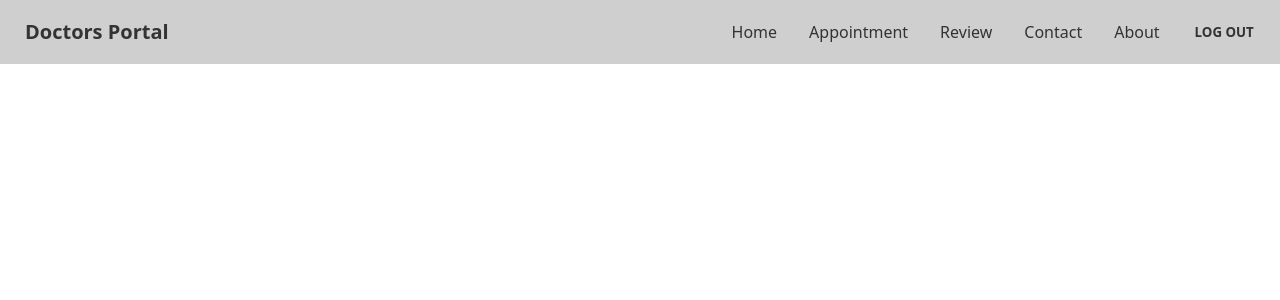
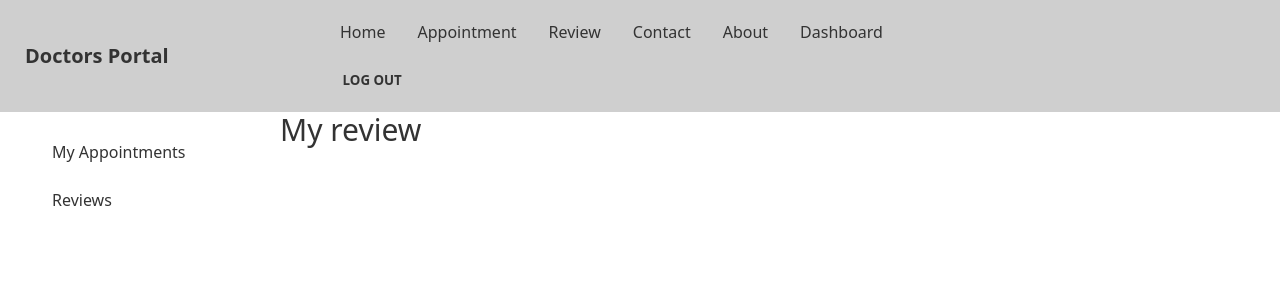
Before and after one commit to ctasbihas/doctors-portal-client, a React (Create React App) app: page /dashboard/review in a window 1280 px wide. Shown: the top 300 px of the page. Built offline with nearby package versions, Linux system fonts and the light colour scheme; no server answers; sample sign-in values are in the browser's storage.

Commit message:
dashboard done

```diff
--- a/src/App.js
+++ b/src/App.js
@@ -9,14 +9,23 @@
 import RequireAuth from './Pages/Login/RequireAuth';
 import { ToastContainer, toast } from 'react-toastify';
 import 'react-toastify/dist/ReactToastify.css';
+import Dashboard from './Pages/Dashboard/Dashboard';
+import MyAppointments from './Pages/Dashboard/MyAppointments';
+import MyReview from './Pages/Dashboard/MyReview';
 
 function App() {
   return (
     <div className='max-w-[1366px] mx-auto'>
-      <Navbar/>
+      <Navbar />
       <Routes>
         <Route path="/" element={<Home />} />
         <Route path="/appointment" element={<RequireAuth><Appointment /></RequireAuth>} />
+        <Route path="/dashboard" element={
+          <RequireAuth><Dashboard /></RequireAuth>
+        }>
+          <Route index element={<MyAppointments />} />
+          <Route path='review' element={<MyReview />} />
+        </Route>
         <Route path="/about" element={<About />} />
         <Route path="/login" element={<Login />} />
         <Route path="/signup" element={<SignUp />} />
--- /dev/null
+++ b/src/Pages/Dashboard/Dashboard.js
@@ -0,0 +1,26 @@
+import React from 'react';
+import { Link } from 'react-router-dom';
+import { Outlet } from 'react-router-dom';
+
+const Dashboard = () => {
+    return (
+        <div className="drawer drawer-mobile">
+            <input id="dashboard-sidebar" type="checkbox" className="drawer-toggle" />
+            <div className="drawer-content">
+                {/* Page content here */}
+                <Outlet />
+            </div>
+            <div className="drawer-side">
+                <label for="dashboard-sidebar" className="drawer-overlay"></label>
+                <ul className="menu p-4 overflow-y-auto w-60 bg-base-100 text-base-content mx-5">
+                    {/* Sidebar content here */}
+                    <li><Link to='/dashboard'>My Appointments</Link></li>
+                    <li><Link to='./review'>Reviews</Link></li>
+                </ul>
+
+            </div>
+        </div>
+    );
+};
+
+export default Dashboard;
--- /dev/null
+++ b/src/Pages/Dashboard/MyAppointments.js
@@ -0,0 +1,48 @@
+import React, { useEffect, useState } from 'react'
+import { useAuthState } from 'react-firebase-hooks/auth';import auth from '../../firebase.init';
+;
+
+const MyAppointments = () => {
+    const [appointments, setAppointments] = useState([]);
+    const [user] = useAuthState(auth);
+
+    useEffect(() => {
+        if (user) {
+            fetch(`http://localhost:5000/booking?patient=${user.email}`)
+                .then(res => res.json())
+                .then(data => setAppointments(data))
+        }
+    }, [user]);
+    return (
+        <div>
+            <h1 className="text-2xl my-5">My appointments: {appointments.length}</h1>
+            <div class="overflow-x-auto">
+                <table class="table w-full">
+
+                    <thead>
+                        <tr>
+                            <th></th>
+                            <th className='text-sm'>Name</th>
+                            <th className='text-sm'>Treatment</th>
+                            <th className='text-sm'>Date</th>
+                            <th className='text-sm'>Time</th>
+                        </tr>
+                    </thead>
+                    <tbody>
+                        {
+                            appointments.map((appointment, index) => <tr>
+                                <th>{ ++index}</th>
+                                <td>{appointment.patientName}</td>
+                                <td>{appointment.treatment}</td>
+                                <td>{appointment.date}</td>
+                                <td>{appointment.slot}</td>
+                            </tr>)
+                        }
+                    </tbody>
+                </table>
+            </div>
+        </div>
+    );
+};
+
+export default MyAppointments;
--- /dev/null
+++ b/src/Pages/Dashboard/MyReview.js
@@ -0,0 +1,11 @@
+import React from 'react';
+
+const MyReview = () => {
+    return (
+        <div>
+            <h2 className="text-3xl">My review</h2>
+        </div>
+    );
+};
+
+export default MyReview;
--- a/src/Pages/Shared/Navbar.js
+++ b/src/Pages/Shared/Navbar.js
@@ -12,6 +12,7 @@
         <li><Link to='/review'>Review</Link></li>
         <li><Link to='/contact'>Contact</Link></li>
         <li><Link to='/about'>About</Link></li>
+        {user && <li><Link to='/dashboard'>Dashboard</Link></li>}
         <li>{user ? <button onClick={() => signOut(auth)} className='btn btn-ghost'>Log out</button> : <Link to='/login'>Login</Link>}</li>
     </>;
     return (
@@ -32,6 +33,11 @@
                     {menuItems}
                 </ul>
             </div>
+            <div className="navbar-end">
+                <label tabIndex="0" for="dashboard-sidebar" className="btn btn-ghost lg:hidden">
+                    <svg xmlns="http://www.w3.org/2000/svg" className="h-5 w-5" fill="none" viewBox="0 0 24 24" stroke="currentColor"><path strokeLinecap="round" strokeLinejoin="round" strokeWidth="2" d="M4 6h16M4 12h8m-8 6h16" /></svg>
+                </label>
+            </div>
         </div >
     );
 };
```
